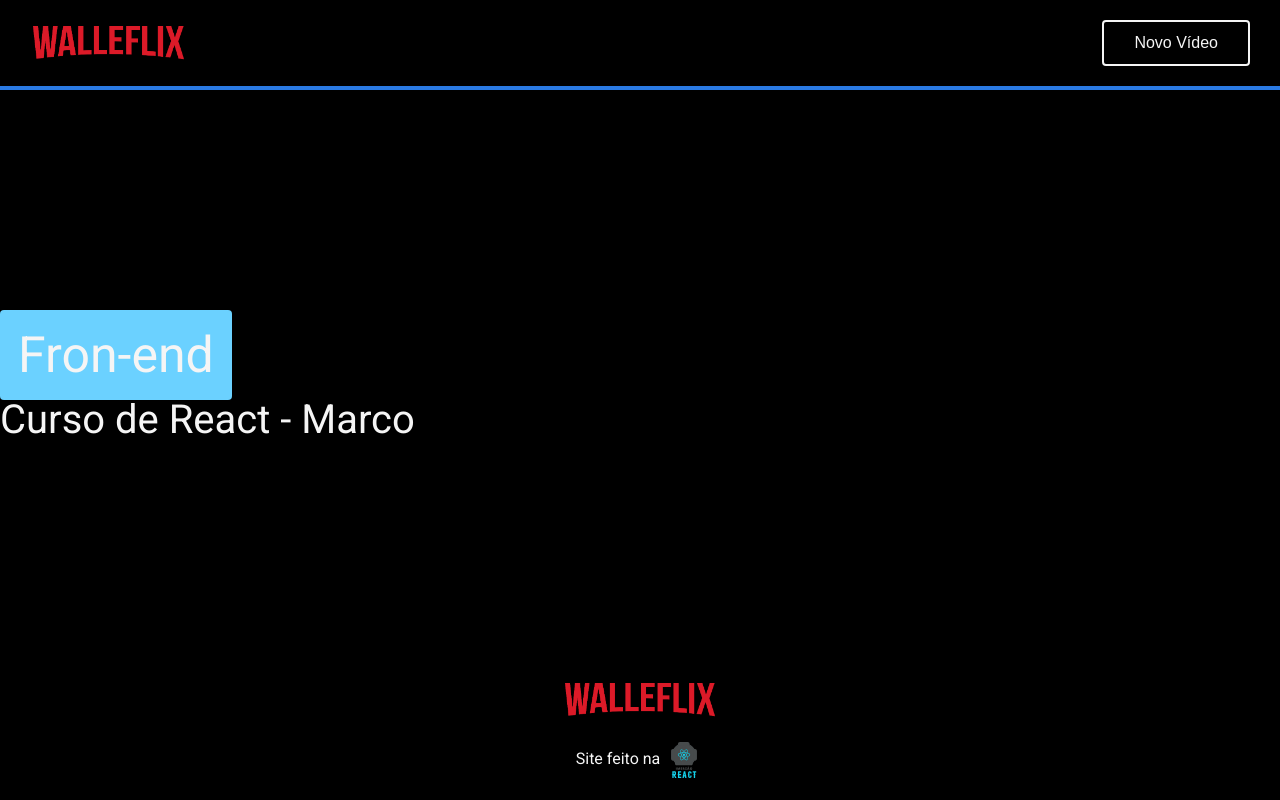
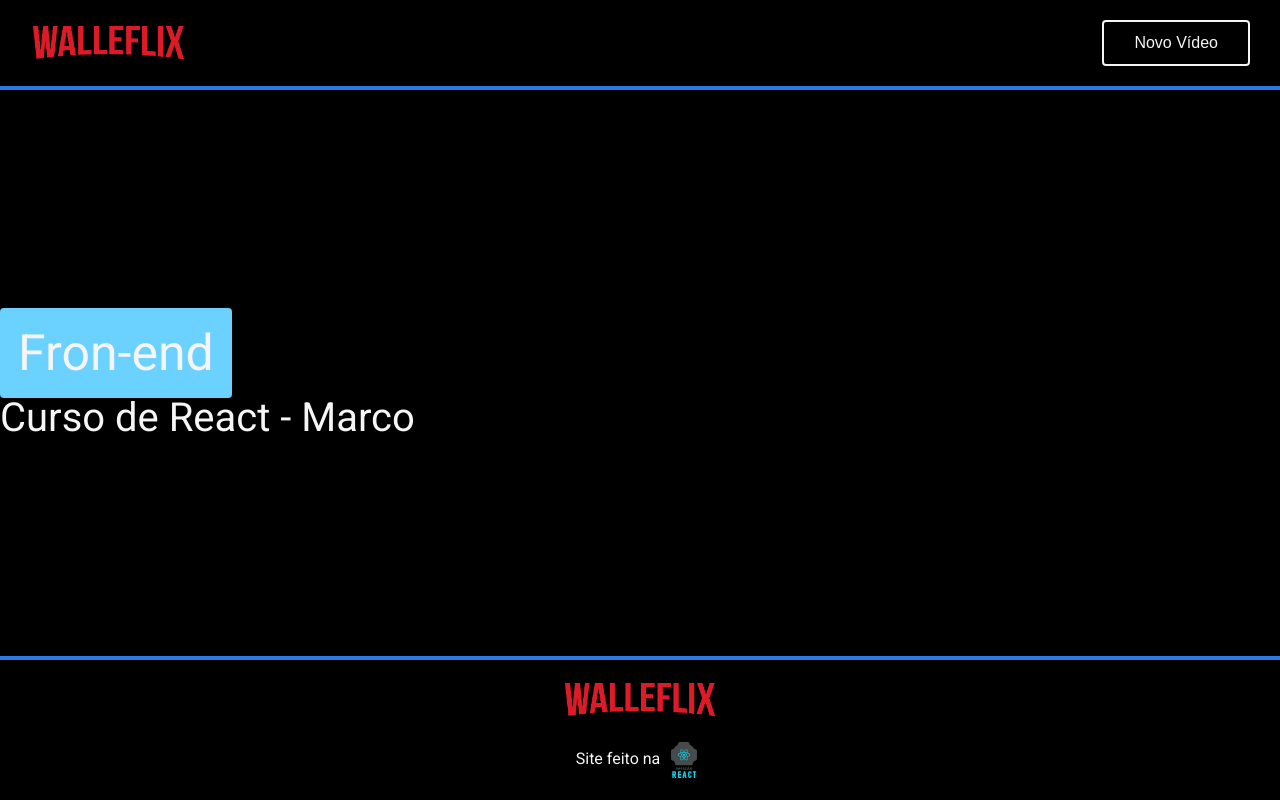
Before and after one commit to walacefex/Imersao-react, a React (Create React App) app: page / in a window 1280 px wide. Built offline with nearby package versions, Linux system fonts and the light colour scheme.

Commit message:
Ajustando a borda do footer

```diff
--- a/src/components/Footer/index.js
+++ b/src/components/Footer/index.js
@@ -10,7 +10,7 @@ const Footer = styled.footer `
     background-color:var(--color-black-dark);
     color: var(--color-gray-light);
     padding: 20rem 0;
-    border-top: 4rem solid var(--color=primary-medium);
+    border-top: 4px solid var(--color-primary-medium);
 
     & >${Logo}{
         margin-bottom:20rem;
```
